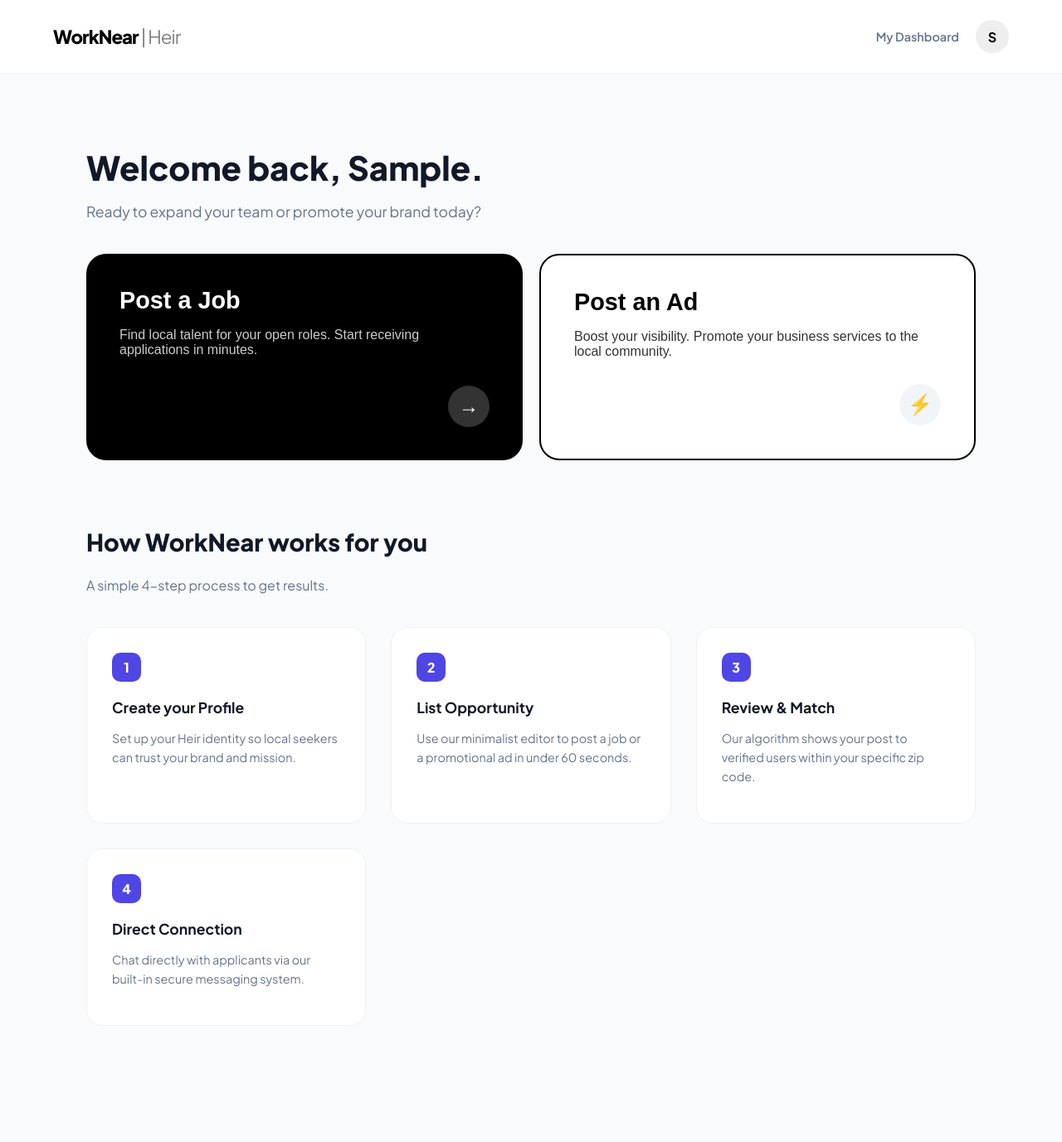
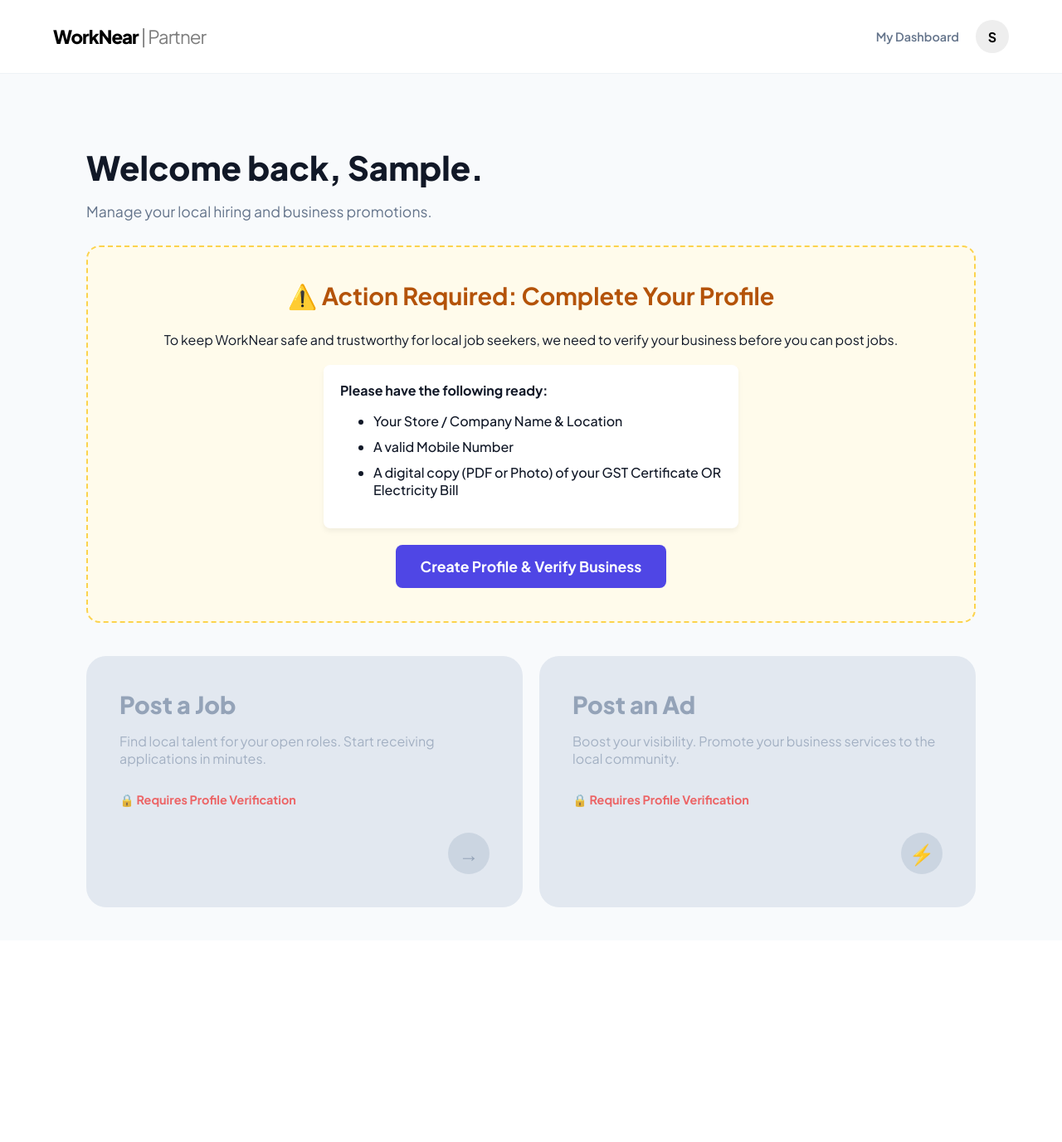
Before and after one commit to ameetpatil-student/WoekNear, a Django app: page /employer/home/ in a window 1280 px wide. Shown: the whole page at 83% size. After the commit the page ends 1094 px from the top, so only its background shows below. Run offline with Django 4.2, Linux system fonts and the light colour scheme; the visitor is signed in with stand-in values (Sample User, id 1).

Commit message:
up to profile creation

```diff
--- a/core/templates/employer_home.html
+++ b/core/templates/employer_home.html
@@ -3,7 +3,7 @@
 <head>
     <meta charset="UTF-8">
     <meta name="viewport" content="width=device-width, initial-scale=1.0">
-    <title>Heir Dashboard | WorkNear</title>
+    <title>Employer Dashboard | WorkNear</title>
     <link href="https://fonts.googleapis.com/css2?family=Plus+Jakarta+Sans:wght@400;500;600;700;800&display=swap" rel="stylesheet">
     <style>
         :root {
@@ -13,6 +13,9 @@
             --card: #ffffff;
             --text-main: #111827;
             --text-muted: #64748b;
+            --warning-bg: #fffbeb;
+            --warning-text: #b45309;
+            --warning-border: #fcd34d;
         }
 
         * { box-sizing: border-box; -webkit-font-smoothing: antialiased; }
@@ -39,7 +42,6 @@
 
         .logo { font-weight: 800; font-size: 1.4rem; text-decoration: none; color: var(--primary); letter-spacing: -1px; }
 
-        /* Hero / Welcome */
         .welcome-section {
             padding: 60px 5% 40px;
             max-width: 1200px;
@@ -47,14 +49,59 @@
         }
 
         h1 { font-size: 2.5rem; font-weight: 800; margin-bottom: 10px; }
-        .subtitle { color: var(--text-muted); font-size: 1.1rem; }
+        .subtitle { color: var(--text-muted); font-size: 1.1rem; margin-bottom: 30px;}
+
+        /* --- NEW: Setup Card Styles --- */
+        .setup-card {
+            background: var(--warning-bg);
+            border: 2px dashed var(--warning-border);
+            padding: 40px;
+            border-radius: 16px;
+            margin-bottom: 40px;
+            text-align: center;
+        }
+
+        .setup-card h2 {
+            color: var(--warning-text);
+            margin-top: 0;
+            font-size: 1.8rem;
+        }
+
+        .setup-list {
+            text-align: left;
+            max-width: 500px;
+            margin: 20px auto;
+            background: white;
+            padding: 20px;
+            border-radius: 8px;
+            box-shadow: 0 4px 6px rgba(0,0,0,0.05);
+        }
+
+        .setup-list li {
+            margin-bottom: 10px;
+            color: var(--text-main);
+            font-weight: 500;
+        }
+
+        .btn-primary {
+            display: inline-block;
+            background: var(--accent);
+            color: white;
+            padding: 15px 30px;
+            border-radius: 8px;
+            text-decoration: none;
+            font-weight: bold;
+            font-size: 1.1rem;
+            transition: background 0.3s;
+        }
+
+        .btn-primary:hover { background: #4338ca; }
 
         /* Quick Actions Bar */
         .action-container {
             display: grid;
             grid-template-columns: 1fr 1fr;
             gap: 20px;
-            margin-top: 40px;
         }
 
         .action-card {
@@ -64,16 +111,14 @@
             border-radius: 24px;
             text-align: left;
             transition: transform 0.3s ease, box-shadow 0.3s ease;
-            cursor: pointer;
             position: relative;
-            overflow: hidden;
-            border: none;
             display: flex;
             flex-direction: column;
             justify-content: space-between;
+            text-decoration: none;
         }
 
-        .action-card:hover {
+        .action-card:hover:not(.locked) {
             transform: translateY(-5px);
             box-shadow: 0 20px 40px rgba(0,0,0,0.15);
         }
@@ -82,6 +127,19 @@
             background: white;
             color: var(--primary);
             border: 2px solid var(--primary);
+        }
+
+        /* --- NEW: Locked State Styles --- */
+        .action-card.locked {
+            background: #e2e8f0;
+            color: #94a3b8;
+            border: none;
+            cursor: not-allowed;
+        }
+
+        .action-card.locked .btn-circle {
+            background: #cbd5e1;
+            color: #94a3b8;
         }
 
         .action-card h3 { font-size: 1.8rem; margin: 0 0 10px; font-weight: 800; }
@@ -97,45 +155,11 @@
             justify-content: center;
             font-size: 1.5rem;
             align-self: flex-end;
+            color: inherit;
+            text-decoration: none;
         }
 
-        .secondary .btn-circle { background: #f1f5f9; }
-
-        /* Guide Section */
-        .guide-section {
-            margin-top: 80px;
-            padding-bottom: 100px;
-        }
-
-        .guide-grid {
-            display: grid;
-            grid-template-columns: repeat(auto-fit, minmax(250px, 1fr));
-            gap: 30px;
-            margin-top: 40px;
-        }
-
-        .guide-step {
-            background: white;
-            padding: 30px;
-            border-radius: 20px;
-            border: 1px solid #eef2f6;
-        }
-
-        .step-num {
-            width: 35px;
-            height: 35px;
-            background: var(--accent);
-            color: white;
-            border-radius: 10px;
-            display: flex;
-            align-items: center;
-            justify-content: center;
-            font-weight: 800;
-            margin-bottom: 20px;
-        }
-
-        .guide-step h4 { margin: 0 0 10px; font-size: 1.1rem; }
-        .guide-step p { color: var(--text-muted); font-size: 0.9rem; line-height: 1.6; }
+        .secondary .btn-circle { background: #f1f5f9; color: var(--primary); }
 
         @media (max-width: 768px) {
             .action-container { grid-template-columns: 1fr; }
@@ -146,7 +170,7 @@
 <body>
 
     <nav>
-        <a href="#" class="logo">WorkNear <span style="font-weight: 400; opacity: 0.5;">| Heir</span></a>
+        <a href="#" class="logo">WorkNear <span style="font-weight: 400; opacity: 0.5;">| Partner</span></a>
         <div style="display: flex; align-items: center; gap: 20px;">
             <a href="#" style="text-decoration: none; color: var(--text-muted); font-weight: 600; font-size: 0.9rem;">My Dashboard</a>
 
@@ -159,54 +183,54 @@
     <main class="welcome-section">
         <header>
             <h1>Welcome back, {{ request.user.first_name|default:request.user.username }}.</h1>
-            <p class="subtitle">Ready to expand your team or promote your brand today?</p>
+            <p class="subtitle">Manage your local hiring and business promotions.</p>
         </header>
 
+        {% if not hasattr_storeprofile %}
+
+        <div class="setup-card">
+            <h2>⚠️ Action Required: Complete Your Profile</h2>
+            <p>To keep WorkNear safe and trustworthy for local job seekers, we need to verify your business before you can post jobs.</p>
+
+            <div class="setup-list">
+                <strong>Please have the following ready:</strong>
+                <ul>
+                    <li>Your Store / Company Name & Location</li>
+                    <li>A valid Mobile Number</li>
+                    <li>A digital copy (PDF or Photo) of your GST Certificate OR Electricity Bill</li>
+                </ul>
+            </div>
+
+            <a href="{% url 'register_store_profile' %}" class="btn-primary">Create Profile & Verify Business</a>
+        </div>
+
+        {% endif %}
         <div class="action-container">
-            <button class="action-card" onclick="location.href='#post-job'">
+            <a href="{% if hasattr_storeprofile %}#post-job{% else %}#{% endif %}"
+               class="action-card {% if not hasattr_storeprofile %}locked{% endif %}">
                 <div>
                     <h3>Post a Job</h3>
                     <p>Find local talent for your open roles. Start receiving applications in minutes.</p>
+                    {% if not hasattr_storeprofile %}
+                        <p style="color: #ef4444; font-weight: bold; font-size: 0.9rem;">🔒 Requires Profile Verification</p>
+                    {% endif %}
                 </div>
                 <div class="btn-circle">→</div>
-            </button>
+            </a>
 
-            <button class="action-card secondary" onclick="location.href='#'">
+            <a href="{% if hasattr_storeprofile %}#post-ad{% else %}#{% endif %}"
+               class="action-card secondary {% if not hasattr_storeprofile %}locked{% endif %}">
                 <div>
                     <h3>Post an Ad</h3>
                     <p>Boost your visibility. Promote your business services to the local community.</p>
+                    {% if not hasattr_storeprofile %}
+                        <p style="color: #ef4444; font-weight: bold; font-size: 0.9rem;">🔒 Requires Profile Verification</p>
+                    {% endif %}
                 </div>
                 <div class="btn-circle">⚡</div>
-            </button>
+            </a>
         </div>
 
-        <section class="guide-section">
-            <h2 style="font-size: 1.8rem; font-weight: 800;">How WorkNear works for you</h2>
-            <p style="color: var(--text-muted);">A simple 4-step process to get results.</p>
-
-            <div class="guide-grid">
-                <div class="guide-step">
-                    <div class="step-num">1</div>
-                    <h4>Create your Profile</h4>
-                    <p>Set up your Heir identity so local seekers can trust your brand and mission.</p>
-                </div>
-                <div class="guide-step">
-                    <div class="step-num">2</div>
-                    <h4>List Opportunity</h4>
-                    <p>Use our minimalist editor to post a job or a promotional ad in under 60 seconds.</p>
-                </div>
-                <div class="guide-step">
-                    <div class="step-num">3</div>
-                    <h4>Review & Match</h4>
-                    <p>Our algorithm shows your post to verified users within your specific zip code.</p>
-                </div>
-                <div class="guide-step">
-                    <div class="step-num">4</div>
-                    <h4>Direct Connection</h4>
-                    <p>Chat directly with applicants via our built-in secure messaging system.</p>
-                </div>
-            </div>
-        </section>
     </main>
 
 </body>
--- /dev/null
+++ b/core/urls.py
@@ -0,0 +1,21 @@
+from django.urls import path
+from core import views
+
+urlpatterns = [
+    path('index', views.index, name='index'),
+    path('login/', views.login_view, name='login_view'),
+    path('employer-login/', views.employer_login, name='employer_login'),
+    path('register/', views.register, name='register'),
+    path('logout/', views.logout_view, name='logout_view'),
+    path('forgot-password/', views.forgot_password, name='forgot_password'),
+    path('forgot-password1/', views.forgot_password1, name='forgot_password1'),
+    path('jobseeker/home/', views.jobseeker_home, name='jobseeker_home'),
+    path('employer/home/', views.employer_home, name='employer_home'),
+    path('reset-password/', views.reset_password, name='reset_password'),
+    path('reset-password1/', views.reset_password1, name='reset_password1'),
+    path('add_adds/', views.add_adds, name='add_adds'),
+    path('employer_register/', views.employer_register, name='employer_register'),
+    path('jobseeker_home/', views.jobseeker_home, name='jobseeker_home'),
+    path('employer_dashboard/', views.employer_dashboard, name='employer_dashboard'),
+    path('employer/setup-profile/', views.register_store_profile, name='register_store_profile'),
+]
--- a/core/views.py
+++ b/core/views.py
@@ -1,13 +1,14 @@
 from django.contrib.auth.models import User
+from .models import StoreProfile
 from django.contrib.auth import authenticate, login, logout
 from django.contrib.auth.decorators import login_required
 from django.shortcuts import render, redirect
 from django.contrib import messages
-from django.contrib.auth.decorators import login_required
-from django.shortcuts import render
-from django.contrib.auth.decorators import login_required
+
+
+
+
  # Make sure this matches your actual model name
-
 @login_required
 def jobseeker_home(request):
     """View for the Job Seeker dashboard."""
@@ -230,7 +231,7 @@ def reset_password(request):
     return render(request, "reset_password.html")
 
 
-# --- EMPLOYER PASSWORD RESET ---
+#EMPLOYER PASSWORD RESET
 def forgot_password1(request):
     if request.method == "POST":
         email_input = request.POST.get("email")
@@ -271,6 +272,73 @@ def reset_password1(request):
 
     return render(request, "reset_password1.html")
 
-# --- MISC VIEWS ---
+# MISC VIEWS
 def add_adds(request):
     return render(request, "add_adds.html")
+
+
+
+# user profile
+@login_required
+def register_store_profile(request):
+    if request.method == 'POST':
+        # 1. Pull all text data manually from the HTML form's "name" attributes
+        name = request.POST.get('name')
+        email = request.POST.get('email')
+        store_name = request.POST.get('store_name')
+
+        # --- NEW FIELDS CAPTURED HERE ---
+        category = request.POST.get('category')
+        description = request.POST.get('description')
+        # --------------------------------
+
+        store_location = request.POST.get('store_location')
+        mobile_number = request.POST.get('mobile_number')
+
+        # 2. Pull the uploaded file from request.FILES
+        verification_document = request.FILES.get('verification_document')
+
+        # 3. Get the existing profile for this user, or create a blank new one
+        profile, created = StoreProfile.objects.get_or_create(user=request.user)
+
+        # 4. Map the HTML data to the database columns
+        profile.name = name
+        profile.email = email
+        profile.store_name = store_name
+
+        # --- NEW FIELDS SAVED HERE ---
+        profile.category = category
+        profile.description = description
+        # -----------------------------
+
+        profile.store_location = store_location
+        profile.mobile_number = mobile_number
+
+        # Only overwrite the document if they actually uploaded a new one
+        if verification_document:
+            profile.verification_document = verification_document
+
+        # 5. Save the final profile to the database
+        profile.save()
+
+        # 6. Redirect them back to their dashboard
+        # Make sure 'employer_home' matches the name=... in your urls.py file
+        return redirect('employer_home')
+
+    # If it's a GET request (they just clicked a link to get here), show the form
+    return render(request, 'store_registration.html')
+
+
+@login_required
+def employer_home(request):
+    # This checks the database: "Does this logged-in user have a store profile attached?"
+    # It returns True if they do, and False if they don't.
+    has_profile = hasattr(request.user, 'storeprofile')
+
+    # We pass that True/False value into our HTML dictionary
+    context = {
+        'hasattr_storeprofile': has_profile
+    }
+
+    # Render the dashboard with the context variable so the HTML knows whether to show the yellow warning box
+    return render(request, 'employer_home.html', context)
--- a/worknear/urls.py
+++ b/worknear/urls.py
@@ -1,20 +1,8 @@
 from django.urls import path
 from core import views
 
+from django.urls import path, include
+
 urlpatterns = [
-    path('', views.index, name='index'),
-    path('login/', views.login_view, name='login_view'),
-    path('employer-login/', views.employer_login, name='employer_login'),
-    path('register/', views.register, name='register'),
-    path('logout/', views.logout_view, name='logout_view'),
-    path('forgot-password/', views.forgot_password, name='forgot_password'),
-    path('forgot-password1/', views.forgot_password1, name='forgot_password1'),
-    path('jobseeker/home/', views.jobseeker_home, name='jobseeker_home'),
-    path('employer/home/', views.employer_home, name='employer_home'),
-    path('reset-password/', views.reset_password, name='reset_password'),
-    path('reset-password1/', views.reset_password1, name='reset_password1'),
-    path('add_adds/', views.add_adds, name='add_adds'),
-    path('employer_register/', views.employer_register, name='employer_register'),
-    path('jobseeker_home/', views.jobseeker_home, name='jobseeker_home'),
-    path('employer_dashboard/', views.employer_dashboard, name='employer_dashboard'),
+    path('', include('core.urls')), # This line is critical!
 ]
```
Also changed, not shown: core/models.py (+55 -2 lines), core/templates/store_registration.html (added, +165 -0 lines), core/migrations/0004_storeprofile.py (added), core/migrations/0005_storeprofile_category_storeprofile_description.py (added).
